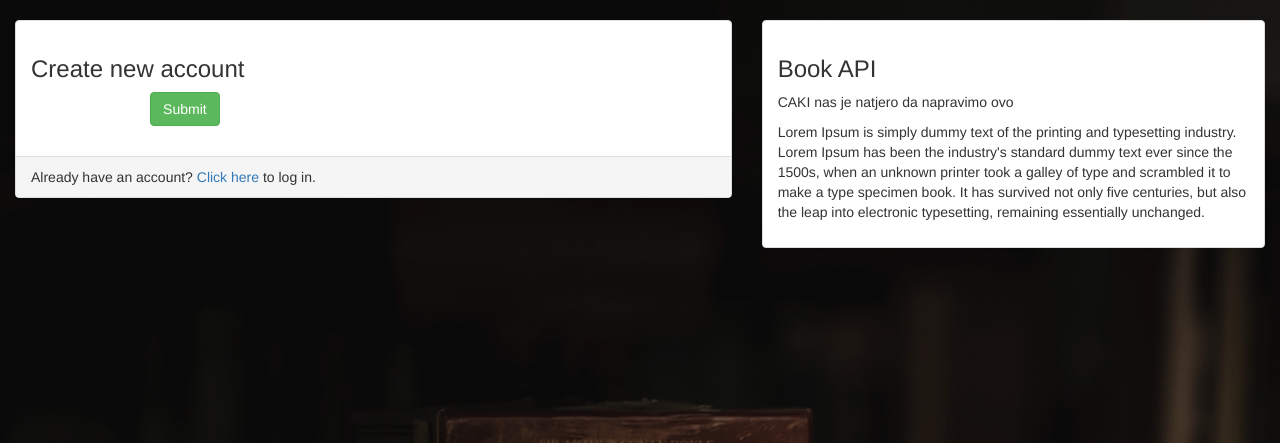
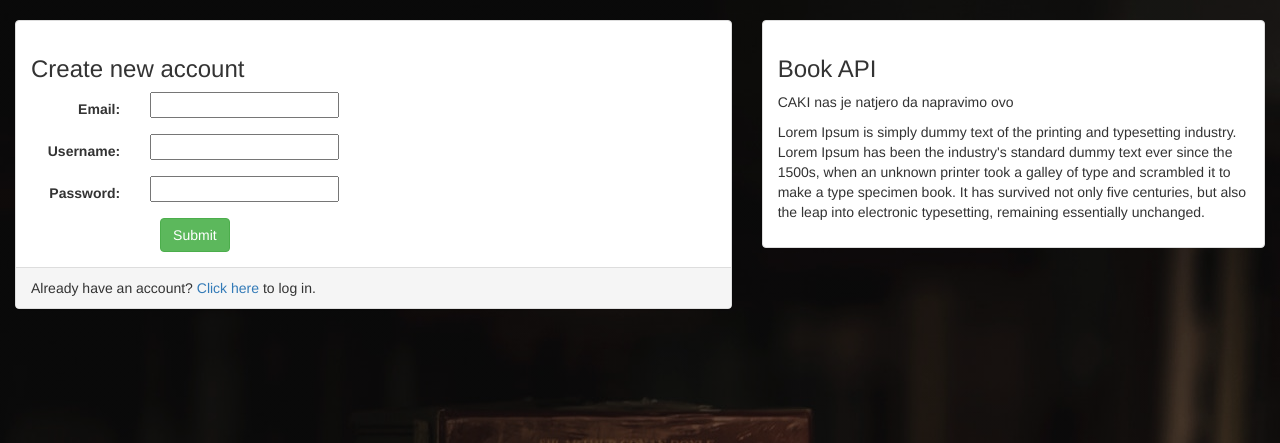
Before and after one commit to balsa-lazarevic/caki, a Flask app: page /register in a window 1280 px wide. Shown: the part 51-494 px from the top of the page. Run offline with Flask 2, Linux system fonts and the light colour scheme; some libraries are stand-ins or nearby versions.

Commit message:
Deleted form_template.html, make registration form

```diff
--- a/templates/base.html
+++ b/templates/base.html
@@ -36,7 +36,7 @@
       <div class="hero-text">
             <h1>BOOKS is a place you were searching</h1>
             <h3>Just join us and let the fun begins <span class="glyphicon glyphicon-book" aria-hidden="true"></span></h3>
-          <a href=""><button class="btn-lg">LOG IN</button></a>
+          <a href="{{ url_for('login') }}"><button class="btn-lg">LOG IN</button></a>
       </div>
     </div>
 
--- a/templates/form_template.html
+++ /dev/null
@@ -1,13 +0,0 @@
-{% for field in form %}
-    <div class="form-group">
-        <div class="col-sm-offset-2 col-sm-10">
-            <span class="text-danger" small>{{ field.errors }}</span>
-        </div>
-        <label class="control-label col-sm-2">
-            {{ field.label_tag }}
-        </label>
-
-
-        <div class="col-sm-10">{{ field }}</div>
-    </div>
-{% endfor %}
--- a/templates/registration_form.html
+++ b/templates/registration_form.html
@@ -44,12 +44,33 @@
                     {% if error_message %}
                         <p><strong>{{ error_message }}</strong></p>
                     {% endif %}
-                    <form novalidate="novalidate" class="form-horizontal" role="form" action="" method="post" enctype="multipart/form-data">
-                        {% include 'form_template.html' %}
+                    <form class="form-horizontal" role="form" action="" method="post" enctype="multipart/form-data">
                         <div class="form-group">
-                            <div class="col-sm-offset-2 col-sm-10">
+                            <label class="control-label col-sm-2" for="id_email">
+                                Email:
+                            </label>
+                            <div class="col-sm-10">
+                                <input id="id_email" maxlength="30" name="email" type="email">
+                            </div>
+                        </div>
+                        <div class="form-group">
+                            <label class="control-label col-sm-2" for="id_username">
+                                Username:
+                            </label>
+                            <div class="col-sm-10">
+                                <input id="id_username" maxlength="30" name="username" type="text">
+                            </div>
+                        </div>
+                        <div class="form-group">
+                            <label class="control-label col-sm-2" for="id_password">
+                                Password:
+                            </label>
+                            <div class="col-sm-10">
+                                <input id="id_password" maxlength="30" name="password" type="password">
+                            </div>
+                        </div>
+                        <div class="col-sm-offset-2 col-sm-10">
                                 <button type="submit" class="btn btn-success">Submit</button>
-                            </div>
                         </div>
                     </form>
                 </div>
```
